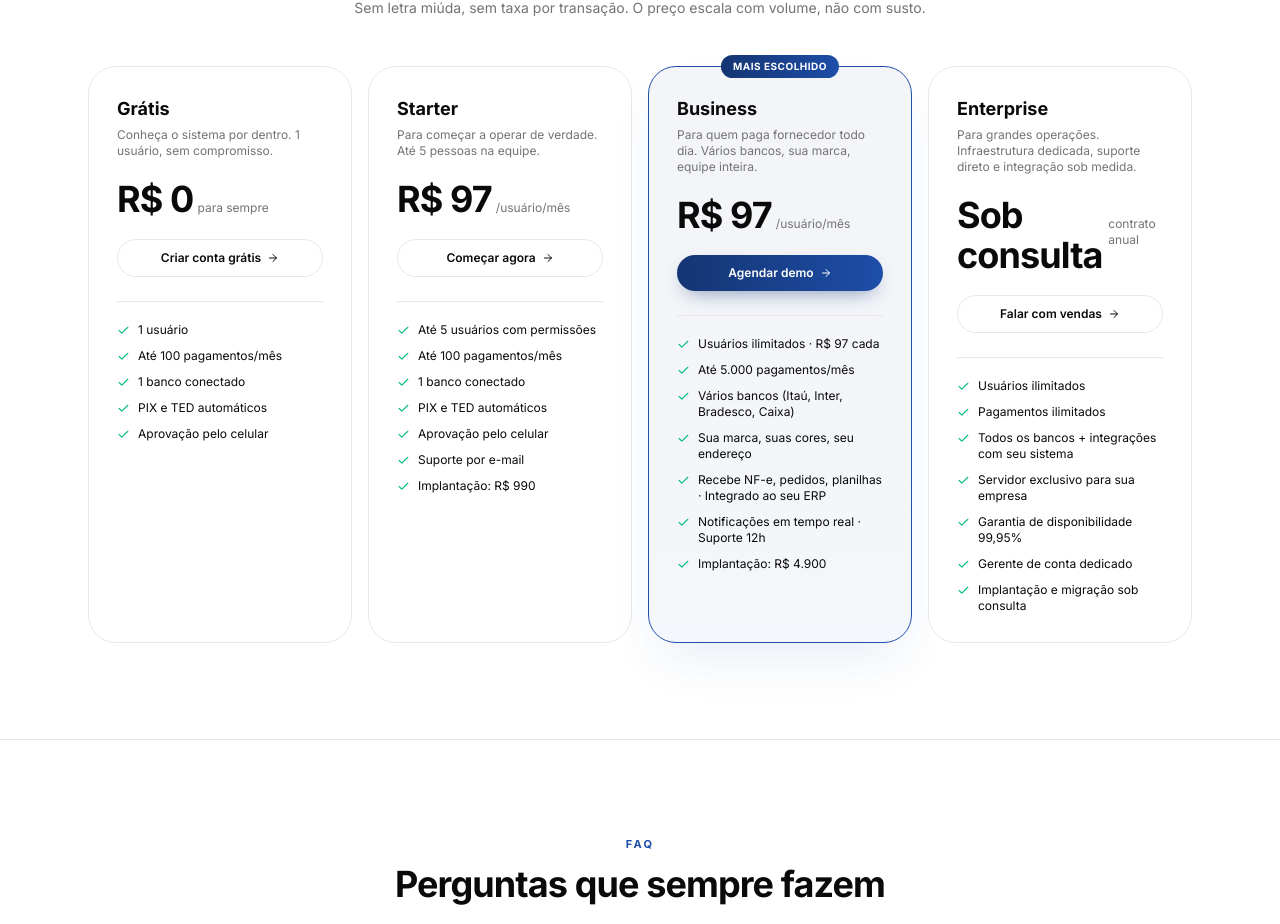
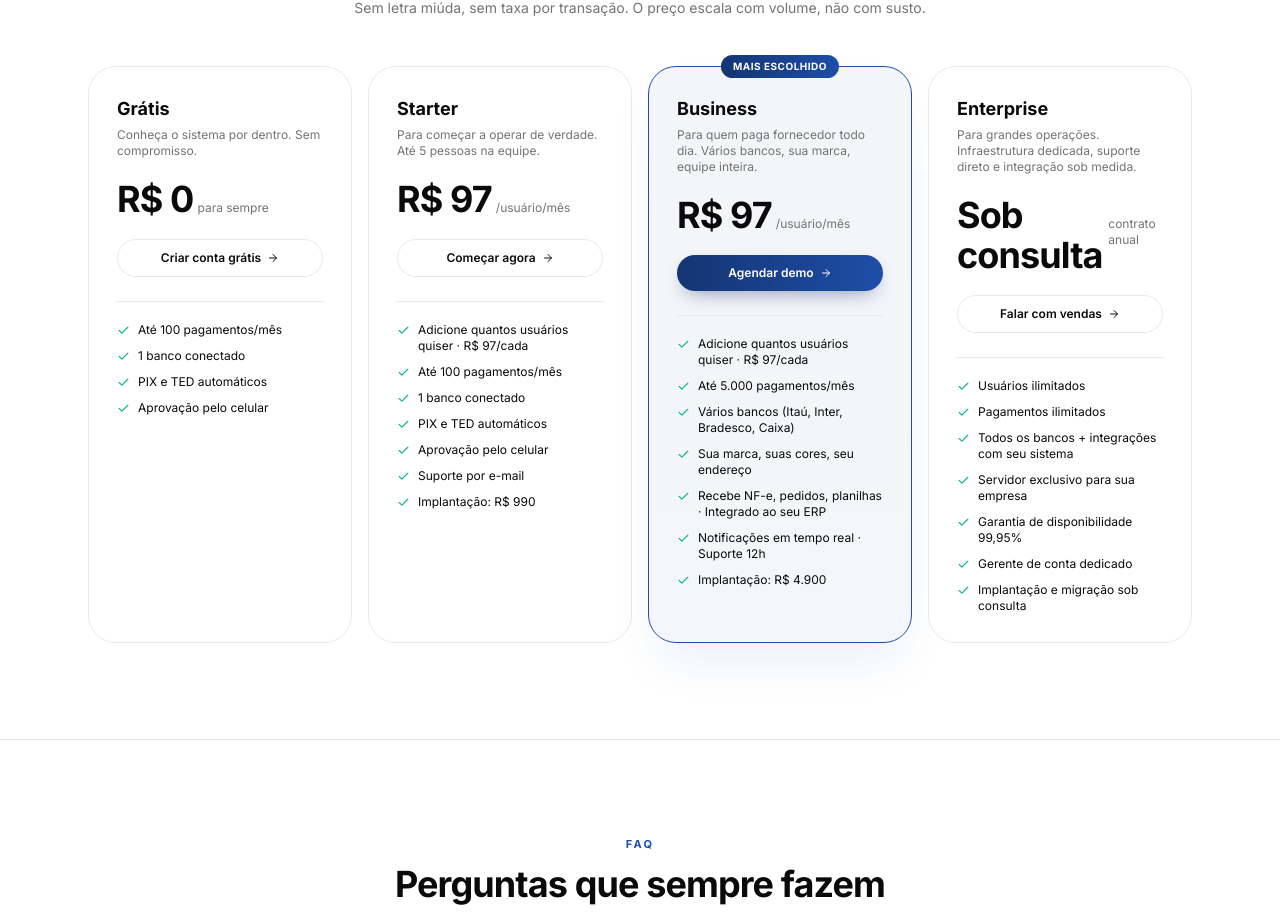
Before and after one commit to Doublethree-SamuelMauli/PaymentsHub, a Next.js app in the folder frontend/: page / in a window 1280 px wide. Shown: the part 3898-4822 px from the top of the page. Built offline with nearby package versions, Linux system fonts and the light colour scheme.

Commit message:
fix: pricing - gratis sem contagem de users, starter/business sem limite (R$97/user)

```diff
--- a/frontend/src/app/page.tsx
+++ b/frontend/src/app/page.tsx
@@ -768,9 +768,8 @@
       name: "Grátis",
       price: "R$ 0",
       cadence: "para sempre",
-      desc: "Conheça o sistema por dentro. 1 usuário, sem compromisso.",
+      desc: "Conheça o sistema por dentro. Sem compromisso.",
       features: [
-        "1 usuário",
         "Até 100 pagamentos/mês",
         "1 banco conectado",
         "PIX e TED automáticos",
@@ -786,7 +785,7 @@
       cadence: "/usuário/mês",
       desc: "Para começar a operar de verdade. Até 5 pessoas na equipe.",
       features: [
-        "Até 5 usuários com permissões",
+        "Adicione quantos usuários quiser · R$ 97/cada",
         "Até 100 pagamentos/mês",
         "1 banco conectado",
         "PIX e TED automáticos",
@@ -804,7 +803,7 @@
       cadence: "/usuário/mês",
       desc: "Para quem paga fornecedor todo dia. Vários bancos, sua marca, equipe inteira.",
       features: [
-        "Usuários ilimitados · R$ 97 cada",
+        "Adicione quantos usuários quiser · R$ 97/cada",
         "Até 5.000 pagamentos/mês",
         "Vários bancos (Itaú, Inter, Bradesco, Caixa)",
         "Sua marca, suas cores, seu endereço",
```
